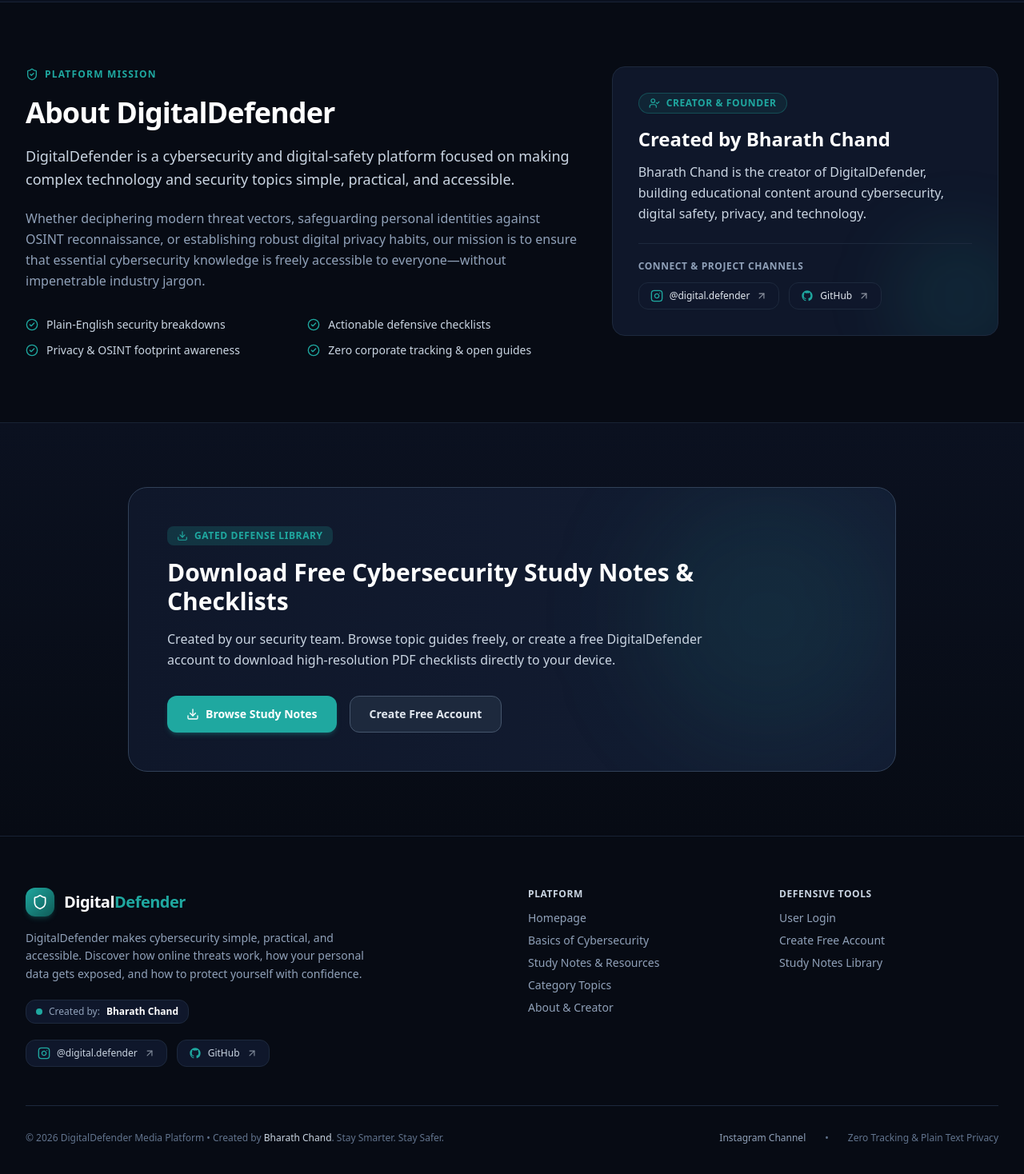
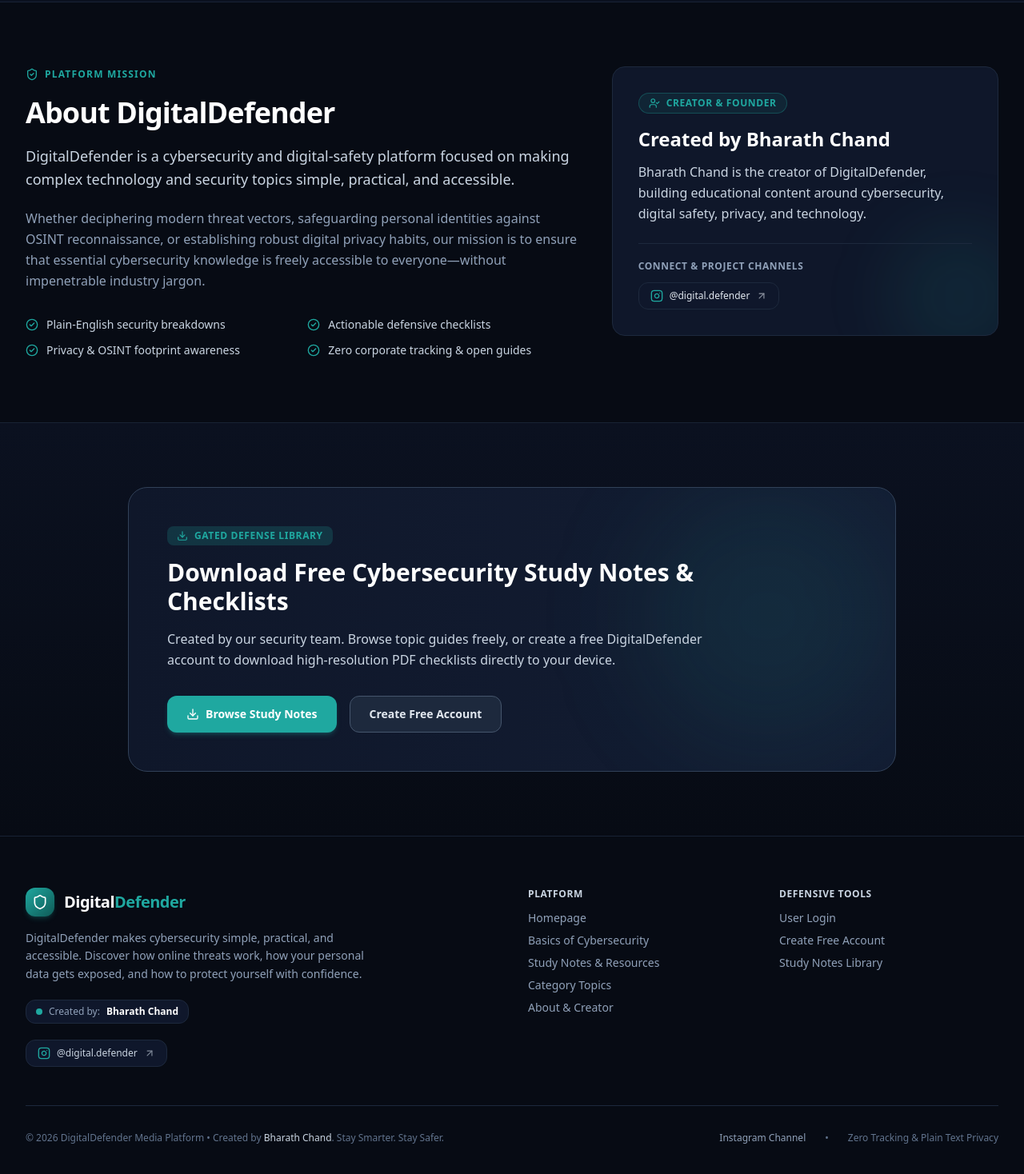
Before and after one commit to chandu1414/DigitalDefender, a React (Vite) app in the folder client/: page / in a window 1280 px wide. Shown: the part 2673-4141 px from the top of the page at 80% size. Built offline with nearby package versions, Linux system fonts and the light colour scheme.

Commit message:
Privacy: Remove all GitHub profile and repository links from website and structured data

```diff
--- a/client/index.html
+++ b/client/index.html
@@ -66,8 +66,7 @@
             "@id": "https://digitaldefender.onrender.com/#person"
           },
           "sameAs": [
-            "https://www.instagram.com/digital.defender/",
-            "https://github.com/chandu1414/DigitalDefender"
+            "https://www.instagram.com/digital.defender/"
           ]
         },
         {
@@ -78,7 +77,6 @@
           "description": "Bharath Chand is the creator of DigitalDefender, building educational content around cybersecurity, digital safety, privacy, and technology.",
           "url": "https://digitaldefender.onrender.com/",
           "sameAs": [
-            "https://github.com/chandu1414",
             "https://www.instagram.com/digital.defender/"
           ],
           "knowsAbout": [
--- a/client/src/components/Footer.jsx
+++ b/client/src/components/Footer.jsx
@@ -42,20 +42,6 @@ export default function Footer() {
               >
                 <InstagramIcon className="w-4 h-4 text-[#1FA8A0]" />
                 <span className="text-xs font-medium">@digital.defender</span>
-                <ArrowUpRight className="w-3.5 h-3.5 opacity-60 group-hover:translate-x-0.5 group-hover:-translate-y-0.5 transition-transform" />
-              </a>
-
-              <a
-                href="https://github.com/chandu1414/DigitalDefender"
-                target="_blank"
-                rel="noopener noreferrer"
-                className="flex items-center gap-2 px-3.5 py-2 rounded-xl bg-slate-900 border border-slate-800 text-slate-300 hover:text-[#1FA8A0] hover:border-[#1FA8A0]/40 transition-all group"
-                aria-label="DigitalDefender GitHub repository"
-              >
-                <svg className="w-4 h-4 text-[#1FA8A0]" viewBox="0 0 24 24" fill="currentColor">
-                  <path fillRule="evenodd" clipRule="evenodd" d="M12 2C6.477 2 2 6.484 2 12.017c0 4.425 2.865 8.18 6.839 9.504.5.092.682-.217.682-.483 0-.237-.008-.868-.013-1.703-2.782.605-3.369-1.343-3.369-1.343-.454-1.158-1.11-1.466-1.11-1.466-.908-.62.069-.608.069-.608 1.003.07 1.53 1.032 1.53 1.032.892 1.53 2.341 1.088 2.91.832.092-.647.35-1.088.636-1.338-2.22-.253-4.555-1.113-4.555-4.951 0-1.093.39-1.988 1.029-2.688-.103-.253-.446-1.272.098-2.65 0 0 .84-.27 2.75 1.026A9.564 9.564 0 0112 6.844c.85.004 1.705.115 2.504.337 1.909-1.296 2.747-1.027 2.747-1.027.546 1.379.202 2.398.1 2.651.64.7 1.028 1.595 1.028 2.688 0 3.848-2.339 4.695-4.566 4.943.359.309.678.92.678 1.855 0 1.338-.012 2.419-.012 2.747 0 .268.18.58.688.482A10.019 10.019 0 0022 12.017C22 6.484 17.522 2 12 2z" />
-                </svg>
-                <span className="text-xs font-medium">GitHub</span>
                 <ArrowUpRight className="w-3.5 h-3.5 opacity-60 group-hover:translate-x-0.5 group-hover:-translate-y-0.5 transition-transform" />
               </a>
             </div>
--- a/client/src/pages/HomePage.jsx
+++ b/client/src/pages/HomePage.jsx
@@ -421,20 +421,6 @@ An attacker sitting nearby can run an "Evil Twin" attack — broadcasting a netw
                         <span>@digital.defender</span>
                         <ArrowUpRight className="w-3.5 h-3.5 opacity-60 group-hover/link:translate-x-0.5 group-hover/link:-translate-y-0.5 transition-transform" />
                       </a>
-
-                      <a
-                        href="https://github.com/chandu1414/DigitalDefender"
-                        target="_blank"
-                        rel="noopener noreferrer"
-                        className="inline-flex items-center gap-2 px-3.5 py-2 rounded-xl bg-slate-900 border border-slate-800 text-slate-200 hover:text-[#1FA8A0] hover:border-[#1FA8A0]/40 transition-all text-xs font-medium group/link"
-                        aria-label="View DigitalDefender on GitHub"
-                      >
-                        <svg className="w-4 h-4 text-[#1FA8A0]" viewBox="0 0 24 24" fill="currentColor">
-                          <path fillRule="evenodd" clipRule="evenodd" d="M12 2C6.477 2 2 6.484 2 12.017c0 4.425 2.865 8.18 6.839 9.504.5.092.682-.217.682-.483 0-.237-.008-.868-.013-1.703-2.782.605-3.369-1.343-3.369-1.343-.454-1.158-1.11-1.466-1.11-1.466-.908-.62.069-.608.069-.608 1.003.07 1.53 1.032 1.53 1.032.892 1.53 2.341 1.088 2.91.832.092-.647.35-1.088.636-1.338-2.22-.253-4.555-1.113-4.555-4.951 0-1.093.39-1.988 1.029-2.688-.103-.253-.446-1.272.098-2.65 0 0 .84-.27 2.75 1.026A9.564 9.564 0 0112 6.844c.85.004 1.705.115 2.504.337 1.909-1.296 2.747-1.027 2.747-1.027.546 1.379.202 2.398.1 2.651.64.7 1.028 1.595 1.028 2.688 0 3.848-2.339 4.695-4.566 4.943.359.309.678.92.678 1.855 0 1.338-.012 2.419-.012 2.747 0 .268.18.58.688.482A10.019 10.019 0 0022 12.017C22 6.484 17.522 2 12 2z" />
-                        </svg>
-                        <span>GitHub</span>
-                        <ArrowUpRight className="w-3.5 h-3.5 opacity-60 group-hover/link:translate-x-0.5 group-hover/link:-translate-y-0.5 transition-transform" />
-                      </a>
                     </div>
                   </div>
 
```
Also changed, not shown: 2 other files (tests, documents, lock files or other folders).
